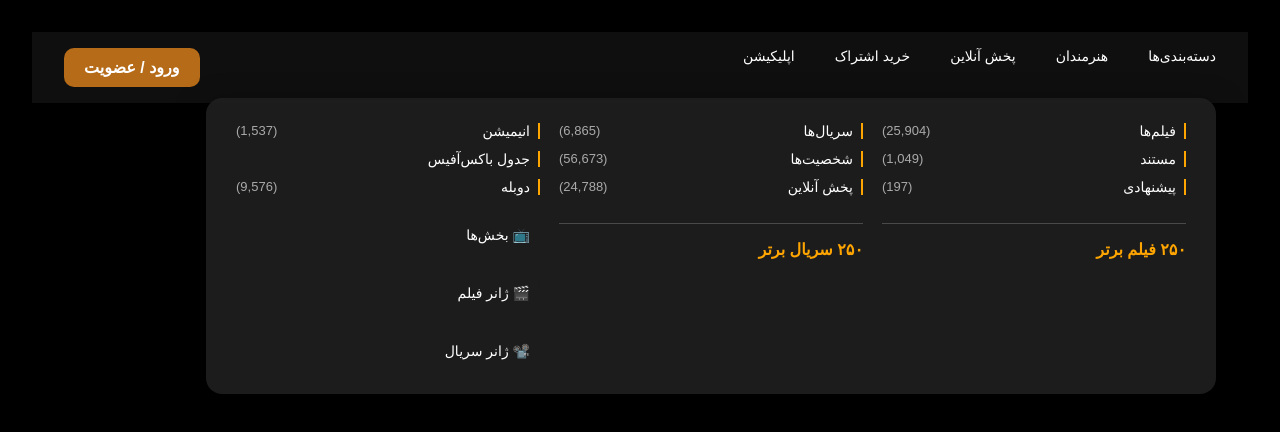
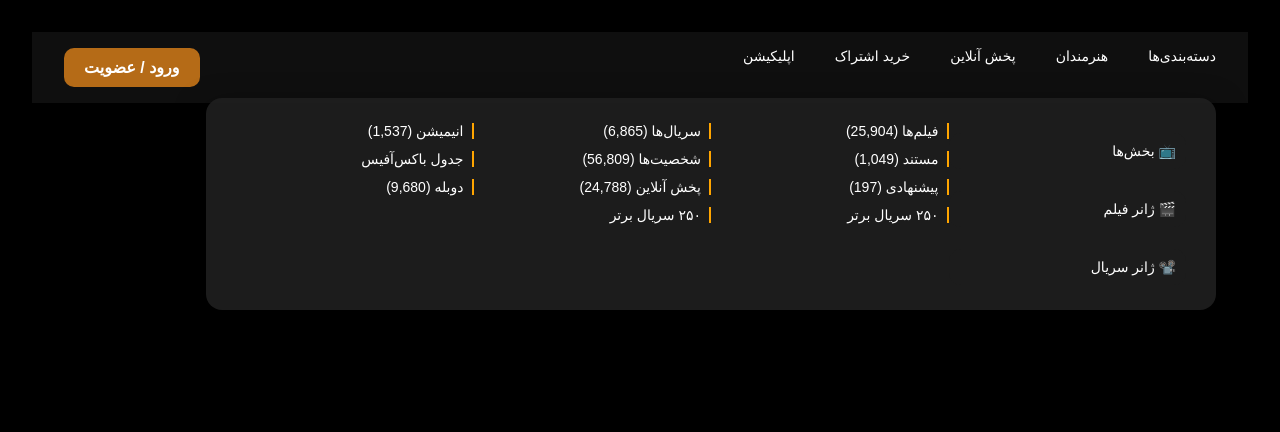
Before and after one commit to M-mahdi-1382/html.header, a plain HTML site: page index.html in a window 1280 px wide. Drawn offline with Linux system fonts and the light colour scheme.

Commit message:
Update index.html

```diff
--- a/index.html
+++ b/index.html
@@ -2,35 +2,36 @@
 <html lang="fa" dir="rtl">
   <head>
     <meta charset="UTF-8" />
-    <title> ورود / عضویت  </title>
+    <title>ورود / عضویت</title>
     <link rel="stylesheet" href="style.css" />
   </head>
   <body>
     <div class="navbar">
       <div class="nav-item-wrapper">
         <div class="nav-item">دسته‌بندی‌ها</div>
-
-        <!-- منوی بازشونده -->
         <div class="mega-menu">
           <div class="column">
-            <a href="#">فیلم‌ها <span>(25,904)</span></a>
-            <a href="#">مستند <span>(1,049)</span></a>
-            <a href="#">پیشنهادی <span>(197)</span></a>
-            <div class="highlight">۲۵۰ فیلم برتر</div>
-          </div>
-          <div class="column">
-            <a href="#">سریال‌ها <span>(6,865)</span></a>
-            <a href="#">شخصیت‌ها <span>(56,673)</span></a>
-            <a href="#">پخش آنلاین <span>(24,788)</span></a>
-            <div class="highlight">۲۵۰ سریال برتر</div>
-          </div>
-          <div class="column">
-            <a href="#">انیمیشن <span>(1,537)</span></a>
-            <a href="#">جدول باکس‌آفیس</a>
-            <a href="#">دوبله <span>(9,576)</span></a>
             <button class="icon-btn">📺 بخش‌ها</button>
             <button class="icon-btn">🎬 ژانر فیلم</button>
             <button class="icon-btn">📽️ ژانر سریال</button>
+          </div>
+
+          <div class="column">
+            <a href="#">فیلم‌ها (25,904)</a>
+            <a href="#">مستند (1,049)</a>
+            <a href="#">پیشنهادی (197)</a>
+            <a href="#">۲۵۰ سریال برتر</a>
+          </div>
+          <div class="column">
+            <a href="#">سریال‌ها (6,865)</a>
+            <a href="#">شخصیت‌ها (56,809)</a>
+            <a href="#">پخش آنلاین (24,788)</a>
+            <a href="#">۲۵۰ سریال برتر</a>
+          </div>
+          <div class="column">
+            <a href="#">انیمیشن (1,537)</a>
+            <a href="#">جدول باکس‌آفیس</a>
+            <a href="#">دوبله (9,680)</a>
           </div>
         </div>
       </div>
@@ -54,5 +55,19 @@
         </div>
       </div>
     </div>
+
+    <!-- اضافه کردن اسکریپت برای کنترل باز و بسته شدن ساب‌منو -->
+    <script>
+      const navItem = document.querySelector(".nav-item-wrapper");
+      const megaMenu = document.querySelector(".mega-menu");
+
+      navItem.addEventListener("mouseenter", () => {
+        megaMenu.classList.add("open");
+      });
+
+      navItem.addEventListener("mouseleave", () => {
+        megaMenu.classList.remove("open");
+      });
+    </script>
   </body>
 </html>
```
